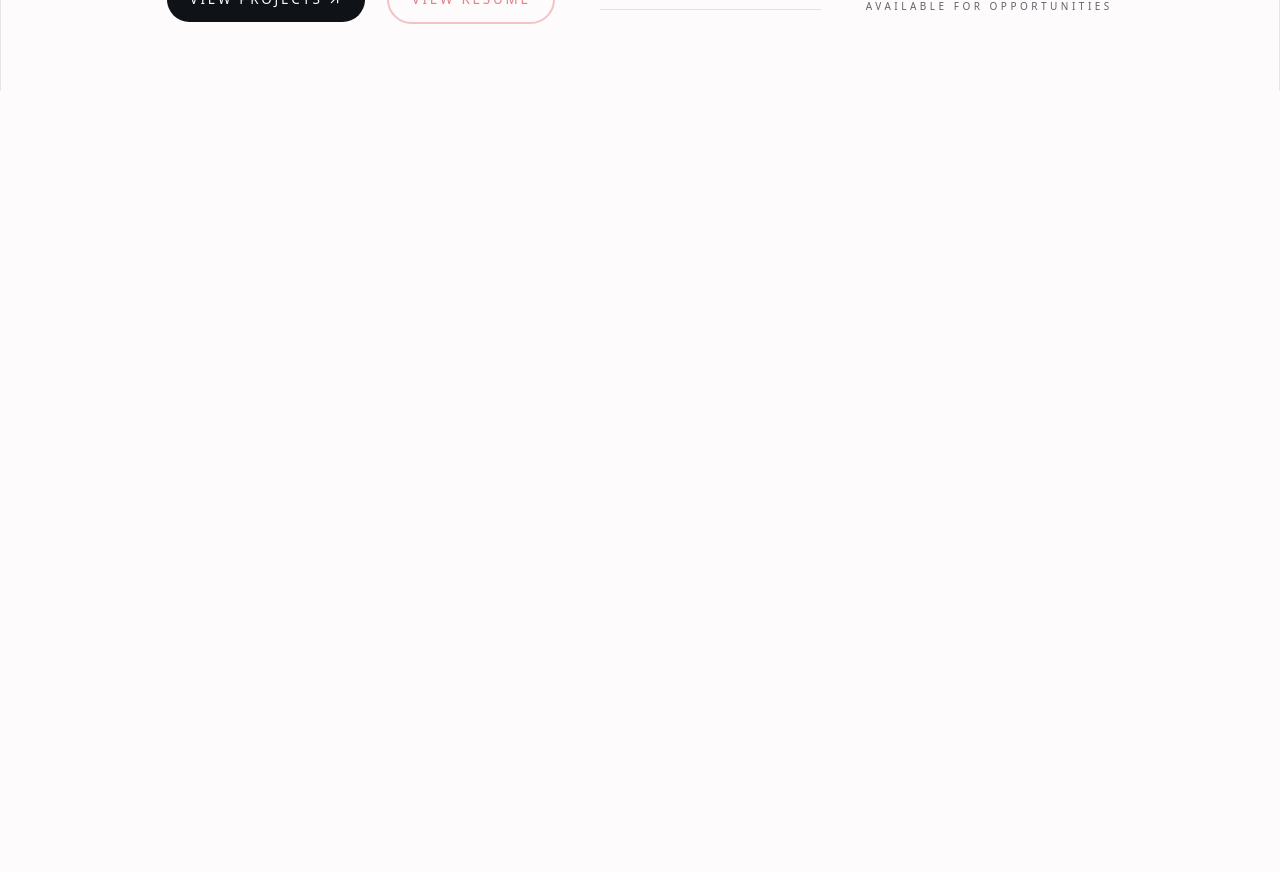
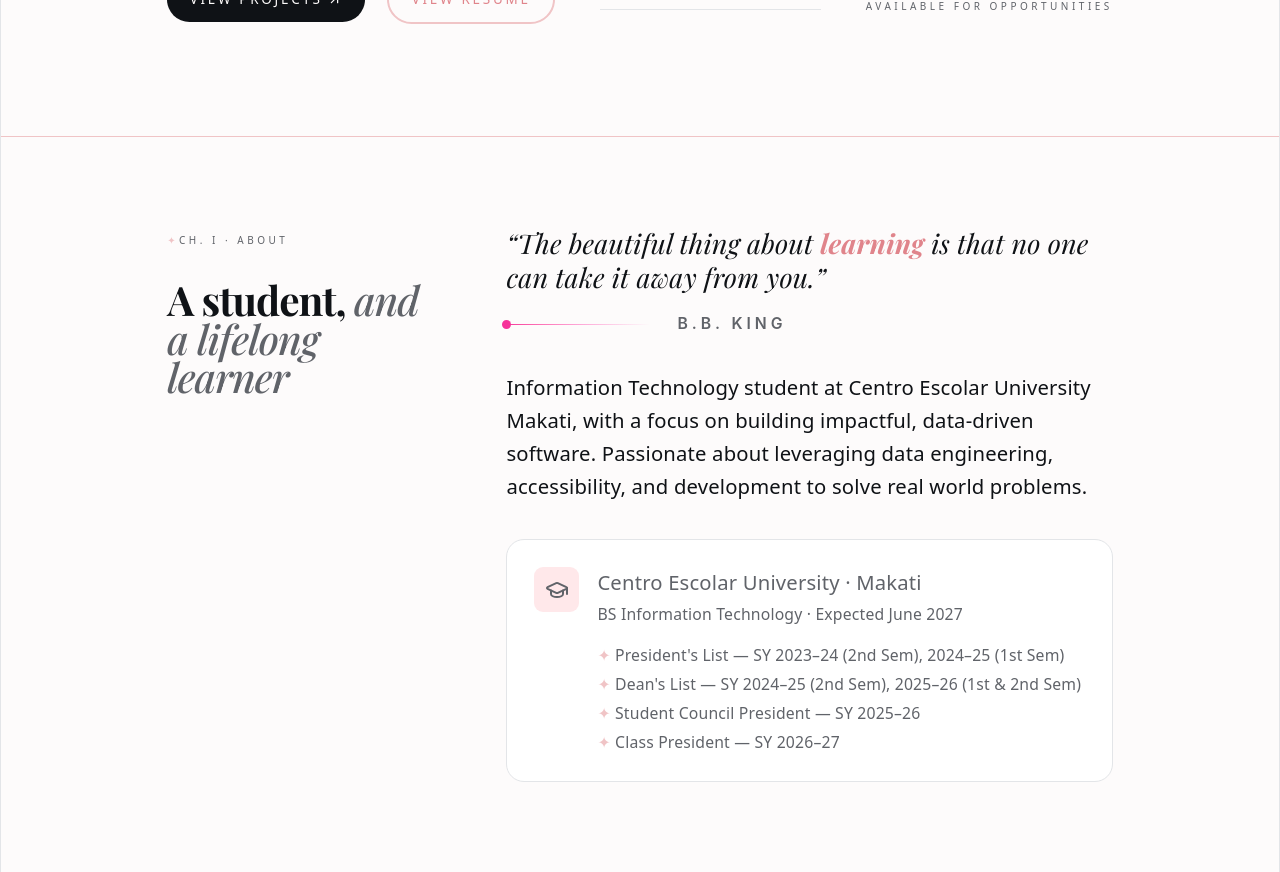
Before and after one commit to VMQ30/Portfolio, a React (Vite) app in the folder my-portfolio/: page / in a window 1280 px wide. Shown: the part 760-1632 px from the top of the page. Before the commit the page ends 851 px from the top, so only its background shows below. Built offline with nearby package versions, Linux system fonts and the light colour scheme.

Commit message:
feat: implement about section

```diff
--- a/my-portfolio/src/App.tsx
+++ b/my-portfolio/src/App.tsx
@@ -1,6 +1,7 @@
 import { useState, useEffect } from "react";
 import Navbar from "./components/Navbar";
 import Hero from "./components/Hero";
+import { About } from "./components/About";
 
 function App() {
   const [isDarkMode, setIsDarkMode] = useState(false);
@@ -21,6 +22,7 @@ function App() {
       />
       <main>
         <Hero />
+        <About />
       </main>
     </>
   );
--- /dev/null
+++ b/my-portfolio/src/components/About.tsx
@@ -0,0 +1,128 @@
+import { useRef, useState, useEffect } from "react";
+import { GraduationCap, CodeXml } from "lucide-react";
+
+export function About() {
+  const ref = useRef<HTMLDivElement>(null);
+  const [isInView, setIsInView] = useState(false);
+
+  useEffect(() => {
+    const observer = new IntersectionObserver(
+      ([entry]) => {
+        if (entry.isIntersecting) {
+          setIsInView(true);
+          observer.unobserve(entry.target); // Animates only once
+        }
+      },
+      { threshold: 0.1 },
+    );
+
+    if (ref.current) {
+      observer.observe(ref.current);
+    }
+
+    return () => observer.disconnect();
+  }, []);
+
+  return (
+    <div className="px-[13%] py-20 grid md:grid-cols-3 gap-16 w-[100%] text-left border-t border-primary mt-10">
+      <div className="md:col-span-1">
+        <p className="text-[10px] uppercase tracking-[0.35em] text-muted-foreground text-left">
+          <span className="text-primary">✦</span>
+          Ch. I · About
+        </p>
+        <h2 className="mt-6 font-display font-bold text-4xl leading-[0.95] tracking-tight text-left text-foreground">
+          A student,{" "}
+          <span className="italic font-medium font-display-italic text-muted-foreground">
+            and <br /> a lifelong learner
+          </span>
+        </h2>
+      </div>
+
+      <div className="md:col-span-2 space-y-8">
+        {/* <p className="text-md text-foreground leading-relaxed font-display-italic font-bold">
+          "The beautiful thing about learning is that no one can take it away
+          from you."
+          <br />
+          <span className=" text-muted-foreground font-normal">
+            — B.B. King
+          </span>
+        </p> */}
+        <section>
+          <div>
+            <div
+              ref={ref}
+              className={`relative max-w-3xl group transition-all duration-1000 transform ${
+                isInView
+                  ? "opacity-100 translate-y-0"
+                  : "opacity-0 translate-y-6"
+              }`}
+            >
+              <div className="relative z-10">
+                <blockquote>
+                  <p className="font-display-italic md:text-2xl leading-tight text-foreground">
+                    &ldquo;The beautiful thing about{" "}
+                    <span className="text-ring font-bold">learning</span> is
+                    that no one can take it away from you.&rdquo;
+                  </p>
+
+                  <footer className="mt-4 flex items-center gap-4 md:gap-6">
+                    <div className="relative flex items-center">
+                      {/* Expanding Gradient Line */}
+                      <div className="h-px w-20 md:w-32 bg-gradient-to-r from-pink-500 via-pink-300 to-transparent transition-all duration-700 group-hover:w-28 md:group-hover:w-44" />
+                      <div className="absolute -left-1 w-2 h-2 rounded-full bg-pink-500" />
+                    </div>
+                    <cite className="font-sans text-xs md:text-sm font-semibold tracking-[0.25em] uppercase text-muted-foreground not-italic">
+                      B.B. King
+                    </cite>
+                  </footer>
+                </blockquote>
+              </div>
+
+              {/* Hover Glow Effect */}
+              <div className="absolute -inset-10 bg-pink-300/20 opacity-0 group-hover:opacity-30 dark:group-hover:opacity-10 transition-opacity duration-1000 -z-10 blur-3xl rounded-full" />
+            </div>
+          </div>
+        </section>
+        <p className="text-lg text-foreground leading-relaxed">
+          Information Technology student at Centro Escolar University Makati,
+          with a focus on building impactful, data-driven software. Passionate
+          about leveraging data engineering, accessibility, and development to
+          solve real world problems.
+        </p>
+        <div className="rounded-2xl border border-border bg-card p-6">
+          <div className="flex items-start gap-4">
+            <div className="h-10 w-10 rounded-lg flex items-center justify-center bg-pink-soft">
+              <GraduationCap />
+            </div>
+            <div className="flex-1">
+              <h3 className="text-lg font-medium">
+                Centro Escolar University · Makati
+              </h3>
+              <p className="text-sm text-muted-foreground mt-1">
+                BS Information Technology · Expected June 2027
+              </p>
+              <ul className="mt-4 space-y-1.5 text-sm text-muted-foreground">
+                <li>
+                  <span className="text-primary">✦</span> President's List — SY
+                  2023–24 (2nd Sem), 2024–25 (1st Sem)
+                </li>
+                <li>
+                  <span className="text-primary">✦</span> Dean's List — SY
+                  2024–25 (2nd Sem), 2025–26 (1st &amp; 2nd Sem)
+                </li>
+                <li>
+                  <span className="text-primary">✦</span> Student Council
+                  President — SY 2025–26
+                </li>
+                <li>
+                  <span className="text-primary">✦</span> Class President — SY
+                  2026–27
+                </li>
+              </ul>
+            </div>
+          </div>
+        </div>
+      </div>
+    </div>
+  );
+}
```
